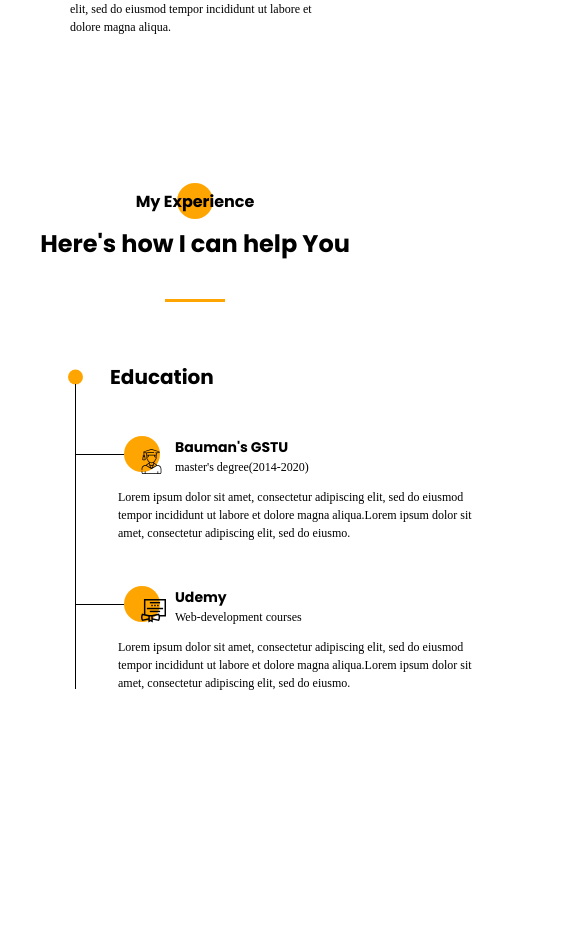
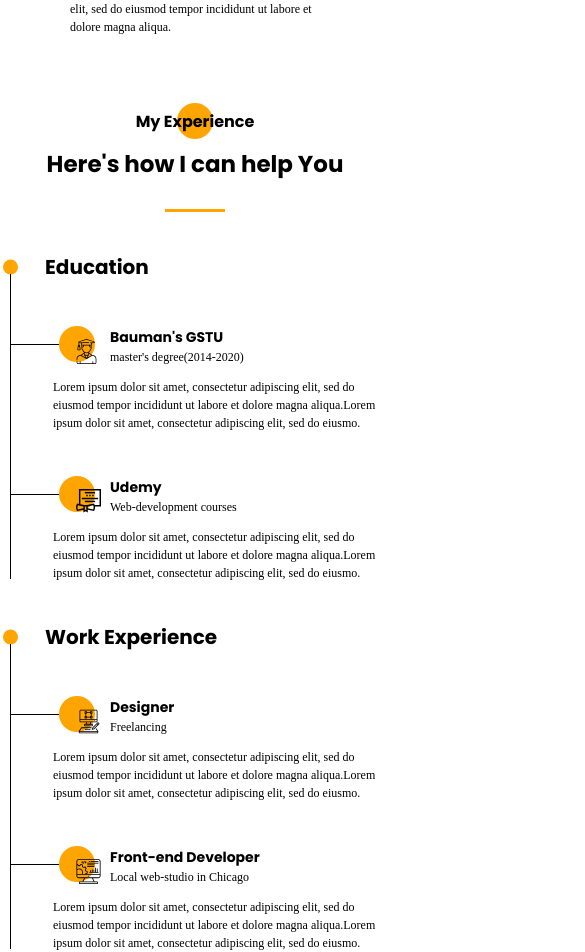
Before and after one commit to Zireael-web/css-grid-portfolio, a React (Create React App) app: page / in a window 390 px wide. Shown: the part 1879-2831 px from the top of the page, 585 px wide, since content can reach past the window. Before the commit the page ends 2571 px from the top, so only its background shows below. Built offline with nearby package versions, Linux system fonts and the light colour scheme; a web font is replaced by a local one.

Commit message:
3rd screen media

```diff
--- a/src/components/resume/Resume.scss
+++ b/src/components/resume/Resume.scss
@@ -17,9 +17,7 @@
         text-align: center;
     }
     &__wrapper {
-        width: 1115px;
-        padding: 60px 65px 0 65px;
-        margin: 0 auto;
+        padding: 60px 80px 0 80px;
         display: grid;
         grid-template: minmax(0, auto) / repeat(2, 425px);
         column-gap: 135px;
--- a/src/style/media/_media.scss
+++ b/src/style/media/_media.scss
@@ -19,6 +19,12 @@
             }
         }
     }
+    .resume {
+        &__wrapper {
+            column-gap: 50px;
+            padding: 60px 30px 0 30px;
+        }
+    }
 }
 @media (max-width: 992px) {
     .title {
@@ -34,12 +40,15 @@
         &__skills {
             grid-template-columns: 360px;
             grid-auto-rows: minmax(115px, auto);
-            &-item {
-                grid-template-columns: 40px 320px;
-                column-gap: 20px;
+        }
+    }
+    .resume {
+            &__wrapper {
+                padding: 60px 10px 0 10px;
+                column-gap: 60px;
+                grid-template-columns: repeat(2,320px);
             }
         }
-    }
 }
 @media (max-width: 768px) {
     .title {
@@ -66,6 +75,22 @@
             &-item {
                 grid-template-columns: 40px 200px;
                 column-gap: 20px;
+            }
+        }
+    }
+    .resume {
+        margin-top: 40px;
+        &__wrapper {
+            grid-template-columns: 1fr;
+            row-gap: 40px;
+            padding: 40px 0 0 0;
+        }
+        .divider {
+            margin-top: 15px;
+        }
+        &__item {
+            &-body {
+                max-width: 420px;
             }
         }
     }
@@ -118,4 +143,10 @@
             }
         }
     }
+    .resume {
+        &__subtitle {
+            font-size: 23px;
+        }
+
+    }
 }
```
Also changed, not shown: src/components/app/App.js (line endings or trailing spaces).
